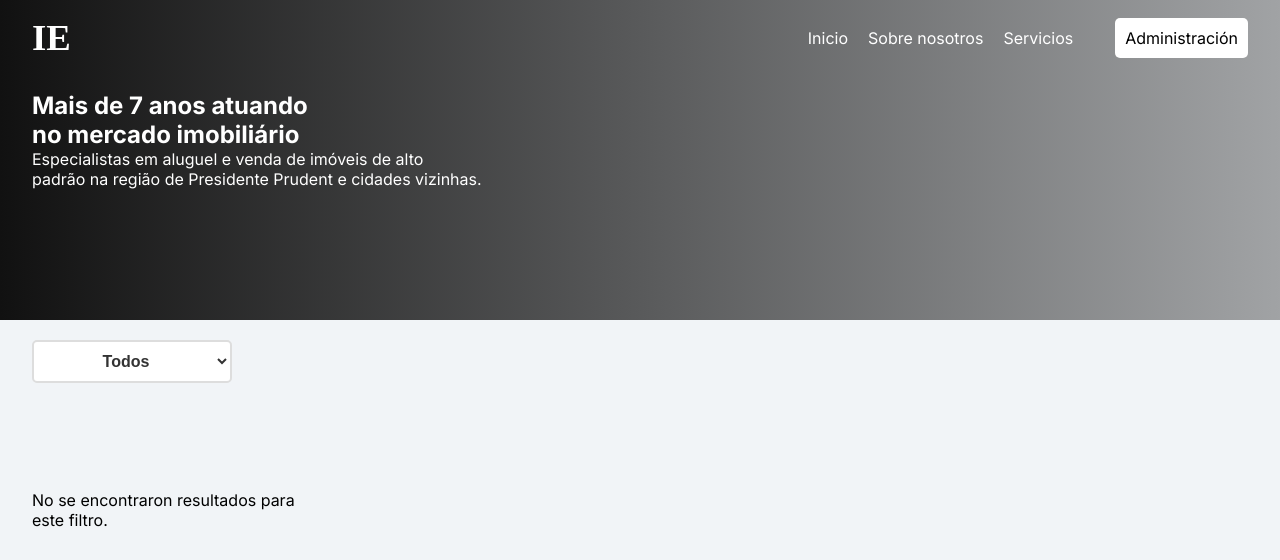
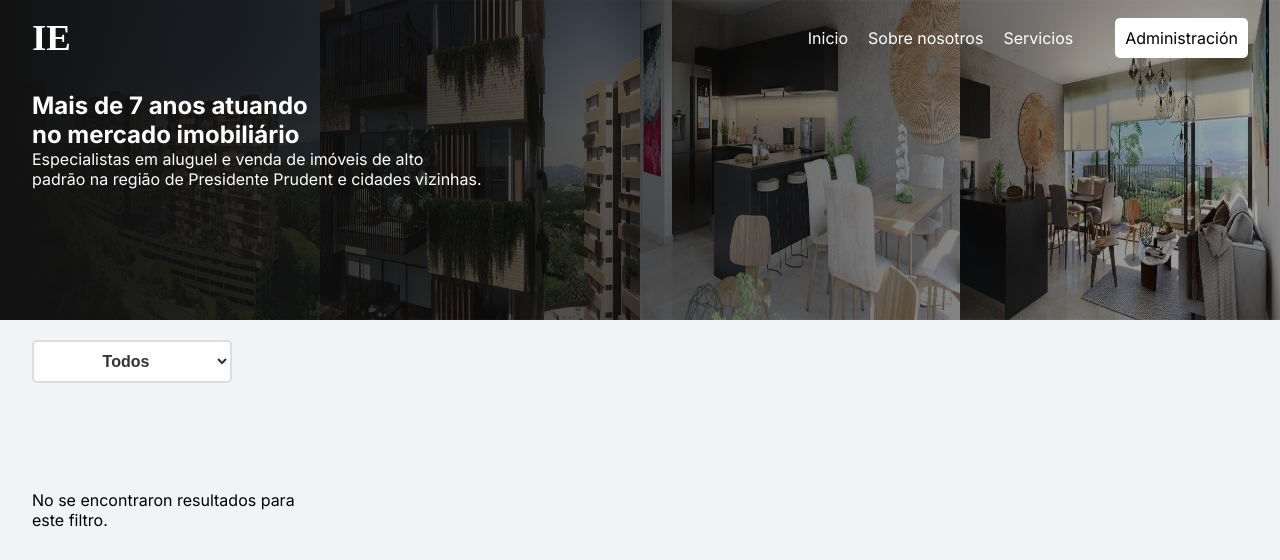
Before and after one commit to EmmanuelOcLe/inmobiliaria, a PHP site: page /inmobiliaria/ in a window 1280 px wide. Shown: the top 560 px of the page. Run offline with PHP 8.4, Linux system fonts and the light colour scheme; data that the repository does not hold is empty; some web fonts are replaced.

Commit message:
Solution issue navar

```diff
--- a/index.php
+++ b/index.php
@@ -15,6 +15,12 @@
   <div class="contenedor-todo">
 
     <header class="header-tag">
+      <div class="header-bg-img-container">
+        <img src="assets/header-image-1.jpg" alt="" class="header-bg-img">
+        <img src="assets/header-image-2.jpg" alt="" class="header-bg-img">
+        <img src="assets/header-image-3.jpg" alt="" class="header-bg-img">
+        <img src="assets/header-image-4.jpg" alt="" class="header-bg-img">
+      </div>
       <div class="header-background">
         <nav class="navbar">
           <a href="index.php" class="header-logo-link">
--- a/registro.php
+++ b/registro.php
@@ -120,18 +120,12 @@ if ($_SERVER['REQUEST_METHOD'] == "POST") {
         </div>
     </div>
 
-<<<<<<< HEAD
-//Insertar datos de formulario
-$sql = "INSERT INTO inmueble (nombre_inmueble, ubicacion_inmueble, cantidad_baños, cantidad_habitaciones, zona_parqueo, area, descripcion_inmueble, tipo_oferta, fotos_inmueble ,precio_inmueble, estado)
-VALUES ('$nombre', '$ubicacion', $baños, $habitaciones, $zona_parqueo, $area_m, '$descripcion', '$oferta', '$valor', '$habilitado')";
-=======
     <?php
     if (!$con) {
         echo "No se ha podido conectar a la base de datos: " . mysqli_connect_error();
     } else {
         $sql = "INSERT INTO inmueble (nombre_inmueble, ubicacion_inmueble, cantidad_baños, cantidad_habitaciones, zona_parqueo, area, descripcion_inmueble, tipo_oferta, precio_inmueble, estado)
         VALUES ('$nombre', '$ubicacion', $baños, $habitaciones, $zona_parqueo, $area_m, '$descripcion', '$oferta', '$valor', '$habilitado')";
->>>>>>> c6300350931a5b955424e73a78ec7f6bde576e1f
 
         $resultado = mysqli_query($con, $sql);
 
```
